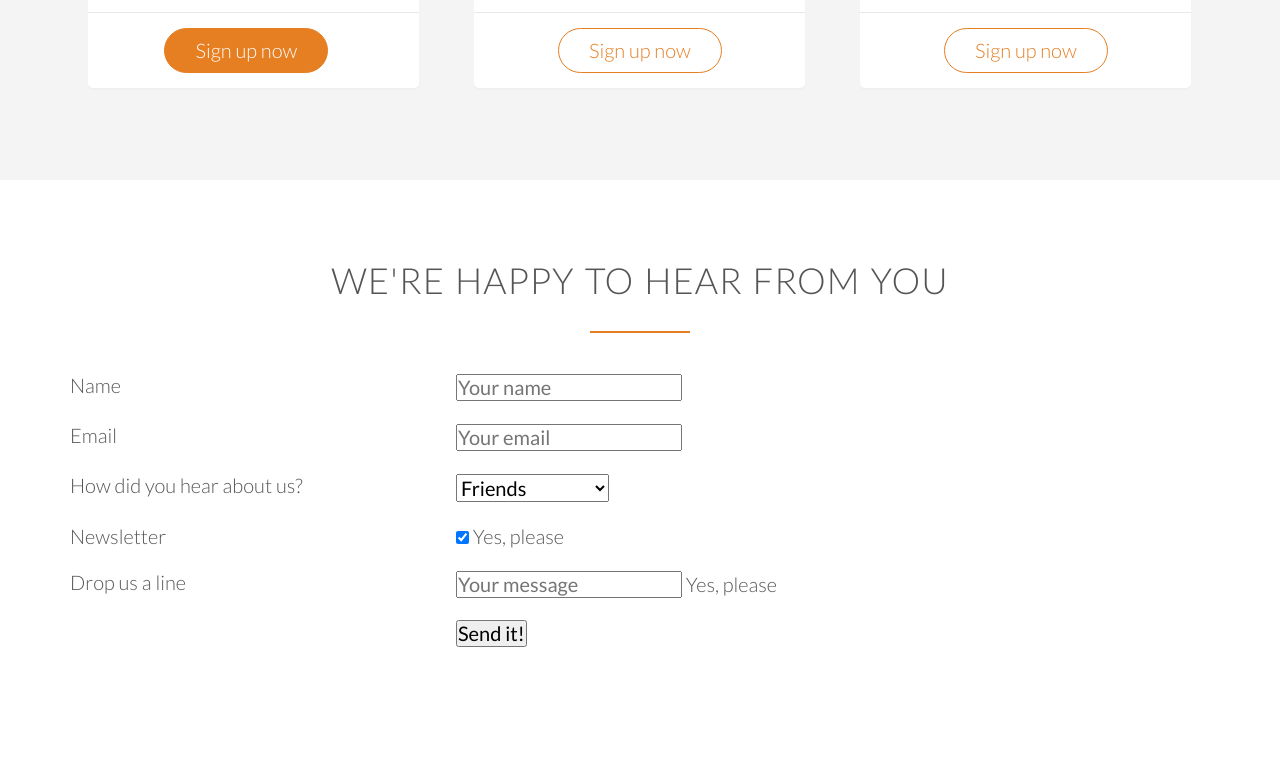
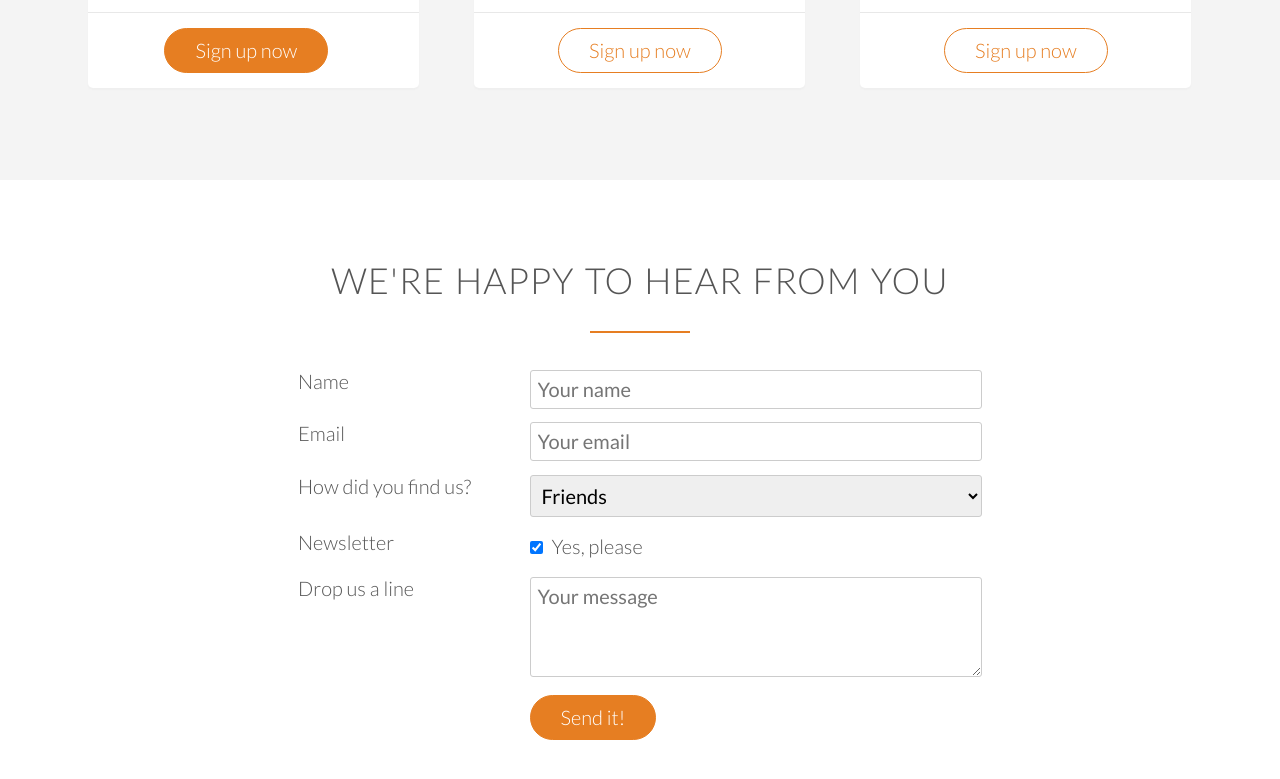
Before and after one commit to en-learn/html-css-responsive-web-udemy, a plain HTML site: page omni-food/index.html in a window 1280 px wide. Shown: the part 4448-5227 px from the top of the page. Before the commit the page ends 5187 px from the top, so only its background shows below. Drawn offline with nearby package versions, Linux system fonts and the light colour scheme.

Commit message:
L55: Style the contact form

```diff
--- a/omni-food/index.html
+++ b/omni-food/index.html
@@ -495,7 +495,7 @@
           </div>
           <div class="row">
             <div class="col span-1-of-3">
-              <label for="find-us">How did you hear about us?</label>
+              <label for="find-us">How did you find us?</label>
             </div>
             <div class="col span-2-of-3">
               <select name="find-us" id="find-us">
@@ -520,13 +520,11 @@
               <label for="message">Drop us a line</label>
             </div>
             <div class="col span-2-of-3">
-              <input
-                type="textarea"
-                name="news"
+              <textarea
+                name="message"
                 id="message"
                 placeholder="Your message"
-              />
-              Yes, please
+              ></textarea>
             </div>
           </div>
           <div class="row">
--- a/omni-food/resources/css/style.css
+++ b/omni-food/resources/css/style.css
@@ -141,7 +141,8 @@ a:active {
 /* ---------------- BUTTONS ----------------- */
 
 .btn:link,
-.btn:visited {
+.btn:visited,
+input[type="submit"] {
   display: inline-block;
   padding: 10px 30px;
   font-weight: 300;
@@ -151,7 +152,8 @@ a:active {
 }
 
 .btn-full:link,
-.btn-full:visited {
+.btn-full:visited,
+input[type="submit"] {
   background-color: #e67e22;
   border: 1px solid #e67e22;
   color: #fff;
@@ -165,7 +167,9 @@ a:active {
 }
 
 .btn:hover,
-.btn:active {
+.btn:active,
+input[type="submit"]:hover,
+input[type="submit"]:active {
   background-color: #cf6c17;
 }
 
@@ -449,3 +453,34 @@ cite img {
 .plan-price-meal {
   font-size: 80%;
 }
+
+/* -------------------------------------------------- */
+/* FORM */
+/* -------------------------------------------------- */
+
+.contact-form {
+  width: 60%;
+  margin: 0 auto;
+}
+
+input[type="text"],
+input[type="email"],
+select,
+textarea {
+  width: 100%;
+  padding: 7px;
+  border-radius: 3px;
+  border: 1px solid #ccc;
+}
+
+textarea {
+  height: 100px;
+}
+
+input[type="checkbox"] {
+  margin: 10px 5px 10px 0;
+}
+
+*:focus {
+  outline: none;
+}
```
Also changed, not shown: 1 other file.
